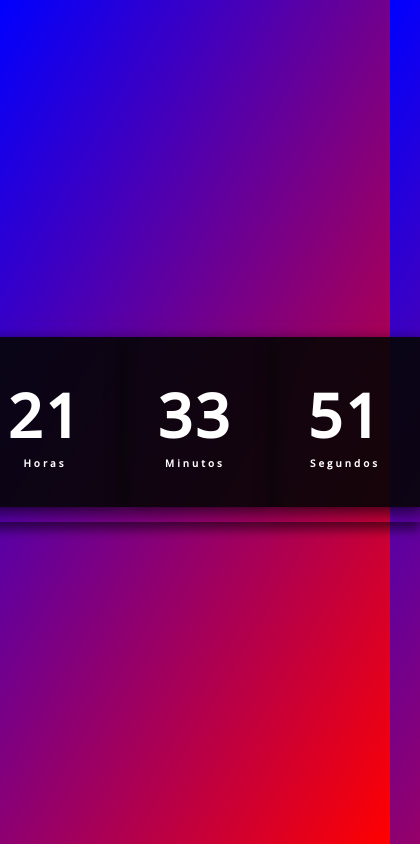
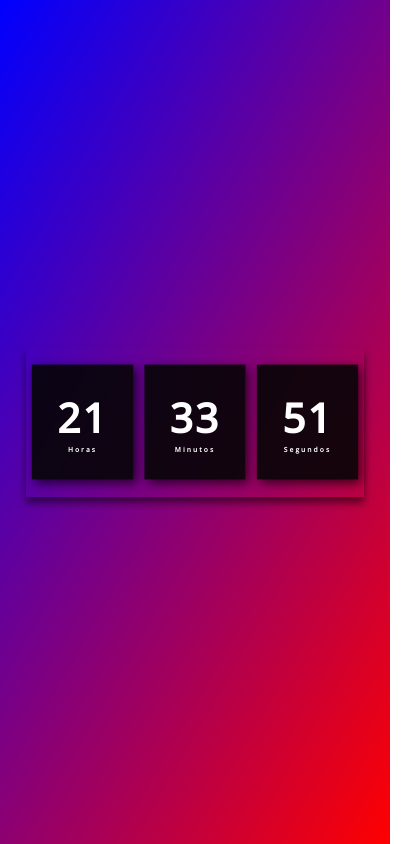
Before and after one commit to EduardoPH/RealTime, a plain HTML site: page index.html in a window 390 px wide. Shown: the whole page, 420 px wide, since content can reach past the window. Drawn offline with nearby package versions, Linux system fonts and the light colour scheme.

Commit message:
add responsive

```diff
--- a/assets/css/style.css
+++ b/assets/css/style.css
@@ -46,3 +46,14 @@ body {
 .relogio span.tempo {
   font-size: 10px;
 }
+
+@media(max-width:414px) {
+  .relogio {
+    transform: scale(0.75);
+  }
+
+  .relogio div {
+    transform: scale(0.9);
+  }
+
+}
```
